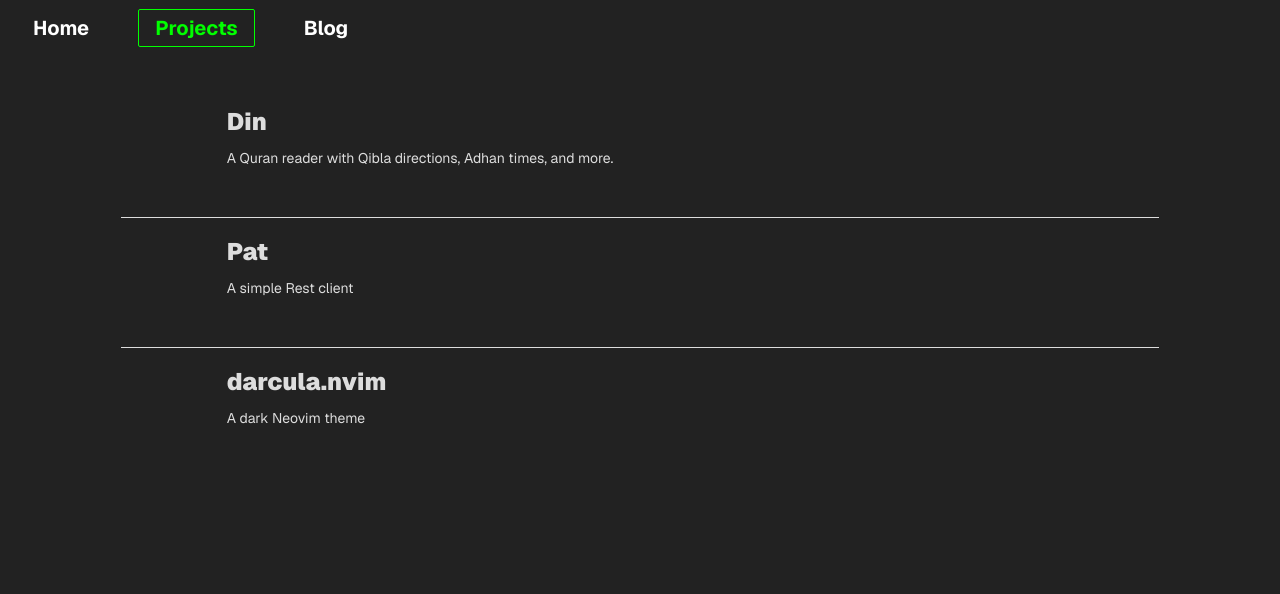
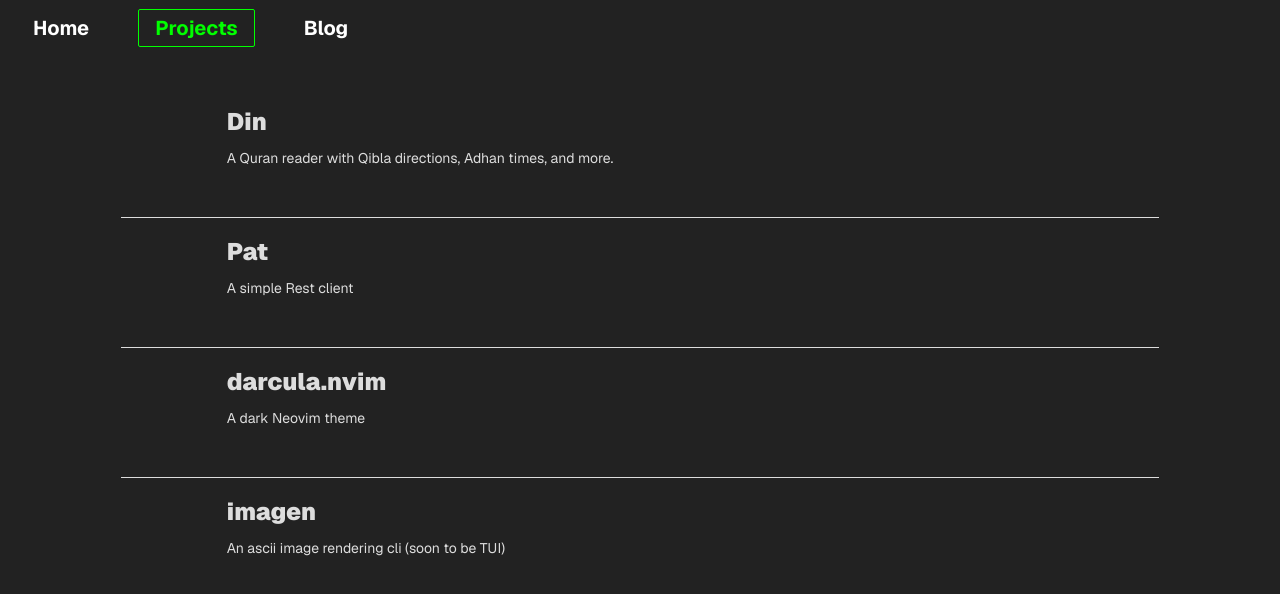
Before and after one commit to themosthigh/themosthigh.github.io, a SvelteKit app: page /projects in a window 1280 px wide. Shown: the top 594 px of the page. Built offline with nearby package versions, Linux system fonts and the light colour scheme.

Commit message:
Add imagen project
- Add imagen project
- Change devicons to plain

```diff
--- a/src/routes/projects/project-icons.ts
+++ b/src/routes/projects/project-icons.ts
@@ -3,21 +3,22 @@ import { Platform, Technology } from './project.types';
 export type ProjectIcons = Record<Technology | Platform, string>;
 
 export const projectIcons: ProjectIcons = {
-	[Platform.Android]: 'devicon:android',
-	[Platform.Linux]: 'devicon:linux',
-	[Platform.MacOS]: 'devicon:apple',
-	[Platform.Neovim]: 'devicon:neovim',
-	[Platform.Web]: 'devicon:chrome',
-	[Platform.Windows]: 'devicon:windows',
-	[Platform.iOS]: 'devicon:apple',
+	[Platform.Android]: 'devicon-plain:android',
+	[Platform.Linux]: 'devicon-plain:linux',
+	[Platform.MacOS]: 'devicon-plain:apple',
+	[Platform.Neovim]: 'devicon-plain:neovim',
+	[Platform.Web]: 'devicon-plain:chrome',
+	[Platform.Windows]: 'devicon-plain:windows',
+	[Platform.iOS]: 'devicon-plain:apple',
 
-	[Technology.Dart]: 'devicon:dart',
-	[Technology.Flutter]: 'devicon:flutter',
-	[Technology.JavaScript]: 'devicon:javascript',
-	[Technology.Lua]: 'devicon:lua',
-	[Technology.ReactNative]: 'devicon:react',
-	[Technology.React]: 'devicon:react',
-	[Technology.Svelte]: 'devicon:svelte',
-	[Technology.TypeScript]: 'devicon:typescript',
-	[Technology.Vue]: 'devicon:vue',
+	[Technology.Dart]: 'devicon-plain:dart',
+	[Technology.Flutter]: 'devicon-plain:flutter',
+	[Technology.JavaScript]: 'devicon-plain:javascript',
+	[Technology.Lua]: 'devicon-plain:lua',
+	[Technology.ReactNative]: 'devicon-plain:react',
+	[Technology.React]: 'devicon-plain:react',
+	[Technology.Rust]: 'devicon-plain:rust',
+	[Technology.Svelte]: 'devicon-plain:svelte',
+	[Technology.TypeScript]: 'devicon-plain:typescript',
+	[Technology.Vue]: 'devicon-plain:vue',
 };
--- a/src/routes/projects/project.types.ts
+++ b/src/routes/projects/project.types.ts
@@ -5,7 +5,7 @@ export enum Platform {
 	Neovim = 'Neovim',
 	Linux = 'Linux',
 	Windows = 'Windows',
-	MacOS = 'MacOS'
+	MacOS = 'MacOS',
 }
 
 export enum Technology {
@@ -17,7 +17,8 @@ export enum Technology {
 	React = 'React',
 	Vue = 'Vue',
 	ReactNative = 'React Native',
-	Lua = 'Lua'
+	Lua = 'Lua',
+	Rust = 'Rust',
 }
 
 export type Project = {
--- a/src/routes/projects/projects-list.ts
+++ b/src/routes/projects/projects-list.ts
@@ -22,4 +22,11 @@ export const projects: Project[] = [
 		technologies: [Technology.Lua],
 		platforms: [Platform.Neovim],
 	},
+	{
+		name: 'imagen',
+		description: 'An ascii image rendering cli (soon to be TUI)',
+		link: 'https://github.com/themosthigh/imagen',
+		technologies: [Technology.Rust],
+		platforms: [Platform.Linux],
+	},
 ];
```
